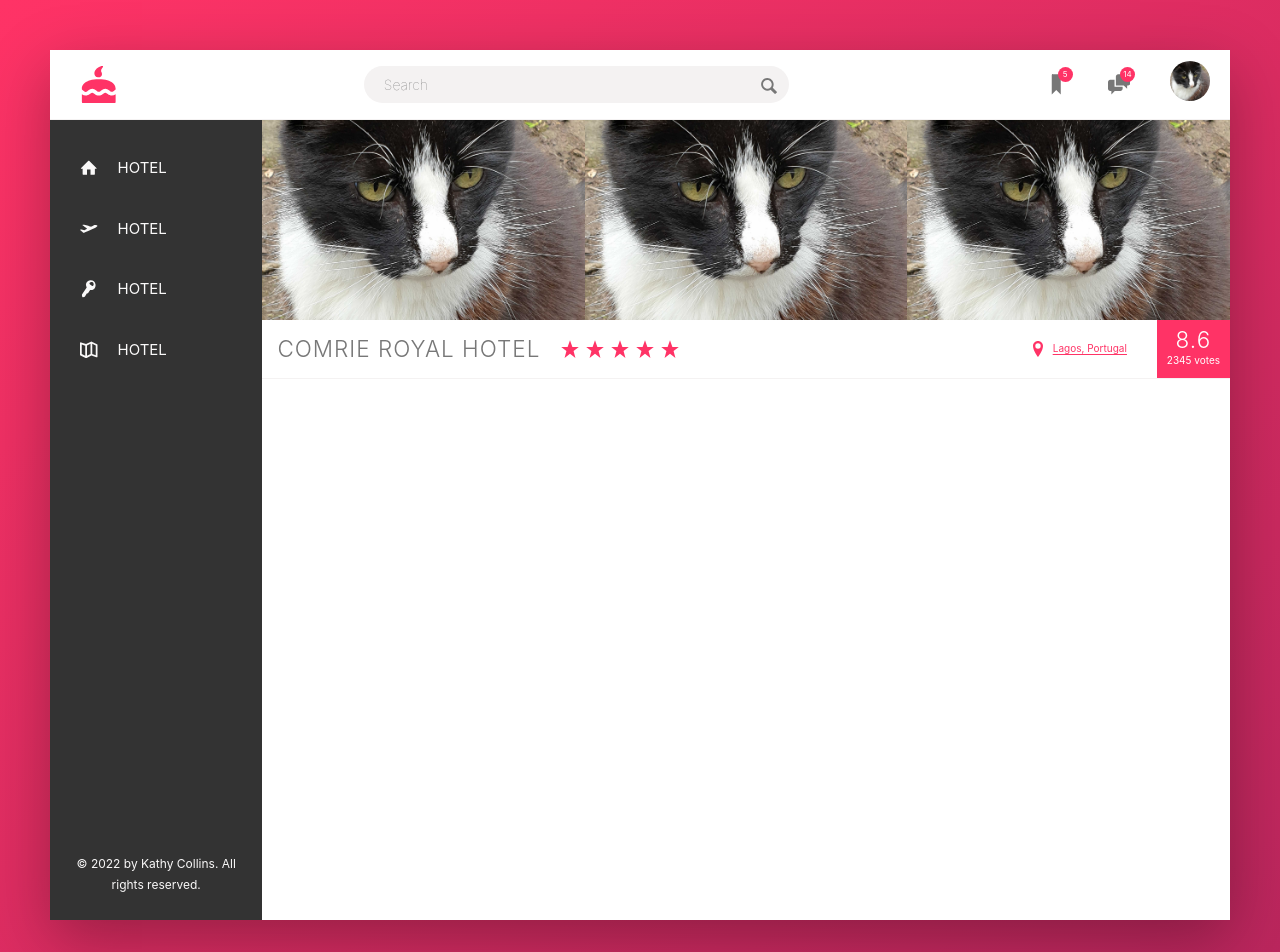
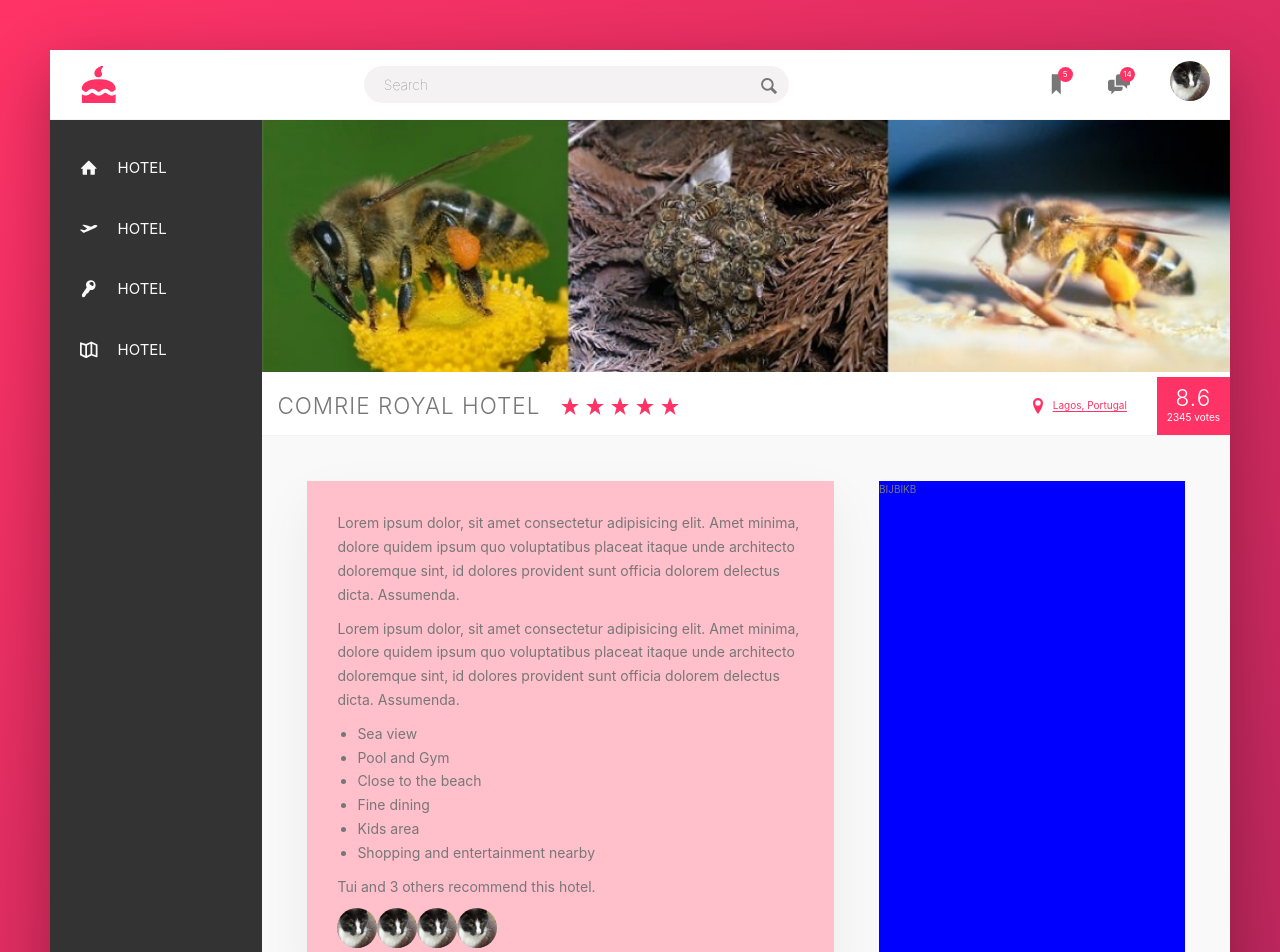
Before and after one commit to thenderson55/goldfinch-with-jest, a Next.js app: page /hotel in a window 1280 px wide. Shown: the top 952 px of the page. Built offline with nearby package versions, Linux system fonts and the light colour scheme.

Commit message:
bees image added

```diff
--- a/pages/hotel/index.module.scss
+++ b/pages/hotel/index.module.scss
@@ -221,17 +221,17 @@
 //////////////////////
 // HOTEL VIEW
 
+// .gallery {
+//   display: flex;
+// }
+// .gallery__photo {
+//   width: 100%;
+//   display: block;
+// }
+
 .hotelView {
-  height: 80rem;
   background-color: var(--color-white);
   flex: 1;
-
-  &Gallery {
-    display: flex;
-    width: 100%;
-    height: 25%;
-    position: relative;
-  }
 
   &Overview {
     display: flex;
@@ -292,42 +292,22 @@
       }
     }
   }
-}
 
-.inlineButton {
-  display: inline;
-  cursor: pointer;
-  color: var(--color-primary-light);
-  background: none;
-  color: inherit;
-  border: none;
-  padding: 0;
-  font: inherit;
-  cursor: pointer;
-  outline: inherit;
-  text-decoration: underline;
-  text-underline-offset: 0.2rem;
-  transition: all 0.2s;
+  &Detail {
+    display: flex;
+    background-color: var(--color-grey-light-1);
+    padding: 4.5rem;
+  }
 
-  &:hover {
-    color: var(--color-grey-dark-1);
-    animation: pulsate 1s infinite;
+  &Description {
+    background-color: pink;
+    flex: 0 0 60%;
+    margin-right: 4.5rem;
+    padding: 3rem;
+    box-shadow: var(--shadow-light);
+  }
+  &UserReviews {
+    background-color: blue;
+    flex: 1;
   }
 }
-
-@keyframes pulsate {
-  0% {
-    transform: scale(1);
-    box-shadow: none;
-  }
-
-  50% {
-    transform: scale(1.05);
-    box-shadow: 0 1rem 4rem rgba(0, 0, 0, 0.25);
-  }
-
-  100% {
-    transform: scale(1);
-    box-shadow: none;
-  }
-}
--- a/pages/hotel/index.tsx
+++ b/pages/hotel/index.tsx
@@ -5,6 +5,8 @@ import Image from "next/image";
 import SvgMagnifyingGlass from "../../svgs/SvgMagnifyingGlass";
 import SvgCake from "../../svgs/SvgCake";
 import seamus from "../../public/seamus.jpg";
+import bees from "../../public/bees.png";
+
 import SvgBookmark from "../../svgs/SvgBookmark";
 import SvgChat from "../../svgs/SvgChat";
 import SvgHome from "../../svgs/SvgHome";
@@ -54,7 +56,6 @@ function Hotel() {
                   width={40}
                   // layout="fill"
                   objectFit="cover"
-                  className={styles.userNavAvatarBox}
                 />
               </div>
             </div>
@@ -103,22 +104,11 @@ function Hotel() {
           <main className={styles.hotelView}>
             <div className={styles.hotelViewGallery}>
               <Image
-                src={seamus}
-                alt="cat"
-                placeholder="blur"
-                objectFit="cover"
-                className={styles.hotelViewImage}
-              />
-              <Image
-                src={seamus}
-                alt="cat"
-                placeholder="blur"
-                objectFit="cover"
-                className={styles.hotelViewImage}
-              />
-              <Image
-                src={seamus}
-                alt="cat"
+                src={bees}
+                alt="bees"
+                // height={150}
+                // width={150}
+                // sizes="50vw"
                 placeholder="blur"
                 objectFit="cover"
                 className={styles.hotelViewImage}
@@ -138,9 +128,7 @@ function Hotel() {
               <div className={styles.hotelViewOverviewInfo}>
                 <div className={styles.hotelViewOverviewInfoLocation}>
                   <SvgLocationPin className={styles.hotelViewOverviewIcon} />
-                  <button className={styles.inlineButton}>
-                    Lagos, Portugal
-                  </button>
+                  <button className="pulsatingButton">Lagos, Portugal</button>
                 </div>
                 <div className={styles.hotelViewOverviewInfoVotes}>
                   <span className={styles.hotelViewOverviewInfoVotesText}>
@@ -149,6 +137,70 @@ function Hotel() {
                   <span>2345 votes</span>
                 </div>
               </div>
+            </div>
+            <div className="detail">
+              <div className="description">
+                <p>
+                  Lorem ipsum dolor, sit amet consectetur adipisicing elit. Amet
+                  minima, dolore quidem ipsum quo voluptatibus placeat itaque
+                  unde architecto doloremque sint, id dolores provident sunt
+                  officia dolorem delectus dicta. Assumenda.
+                </p>
+                <p>
+                  Lorem ipsum dolor, sit amet consectetur adipisicing elit. Amet
+                  minima, dolore quidem ipsum quo voluptatibus placeat itaque
+                  unde architecto doloremque sint, id dolores provident sunt
+                  officia dolorem delectus dicta. Assumenda.
+                </p>
+                <ul className="list">
+                  <li className="list-item">Sea view</li>
+                  <li className="list-item">Pool and Gym</li>
+                  <li className="list-item">Close to the beach</li>
+                  <li className="list-item">Fine dining</li>
+                  <li className="list-item">Kids area</li>
+                  <li className="list-item">
+                    Shopping and entertainment nearby
+                  </li>
+                </ul>
+                <div className={styles.hotelViewOverviewRecommend}>
+                  <p>Tui and 3 others recommend this hotel.</p>
+                  <div className={styles.userNavAvatarBox}>
+                    <Image
+                      src={seamus}
+                      alt="cat"
+                      placeholder="blur"
+                      objectFit="cover"
+                      height={40}
+                      width={40}
+                    />
+                    <Image
+                      src={seamus}
+                      alt="cat"
+                      placeholder="blur"
+                      objectFit="cover"
+                      height={40}
+                      width={40}
+                    />
+                    <Image
+                      src={seamus}
+                      alt="cat"
+                      placeholder="blur"
+                      objectFit="cover"
+                      height={40}
+                      width={40}
+                    />
+                    <Image
+                      src={seamus}
+                      alt="cat"
+                      height={40}
+                      width={40}
+                      placeholder="blur"
+                      objectFit="cover"
+                    />
+                  </div>
+                </div>
+              </div>
+              <div className="user-reviews">BIJBIKB</div>
             </div>
           </main>
           {/* CONTENT
--- /dev/null
+++ b/sass/components/_buttons.scss
@@ -0,0 +1,45 @@
+@import "../abstracts/functions";
+@import "../abstracts/mixins";
+@import "../abstracts/variables";
+
+@import "../base/animations";
+@import "../base/typography";
+@import "../base/utilities";
+
+.pulsatingButton {
+  display: inline;
+  cursor: pointer;
+  color: var(--color-primary-light);
+  background: none;
+  color: inherit;
+  border: none;
+  padding: 0;
+  font: inherit;
+  cursor: pointer;
+  outline: inherit;
+  text-decoration: underline;
+  text-underline-offset: 0.2rem;
+  transition: all 0.2s;
+
+  &:hover {
+    color: var(--color-grey-dark-1);
+    animation: pulsate 1s infinite;
+  }
+}
+
+@keyframes pulsate {
+  0% {
+    transform: scale(1);
+    box-shadow: none;
+  }
+
+  50% {
+    transform: scale(1.05);
+    box-shadow: 0 1rem 4rem rgba(0, 0, 0, 0.25);
+  }
+
+  100% {
+    transform: scale(1);
+    box-shadow: none;
+  }
+}
--- a/sass/global.scss
+++ b/sass/global.scss
@@ -5,6 +5,9 @@
 @import "./base/animations";
 @import "./base/typography";
 @import "./base/utilities";
+
+@import "./layout/layout";
+@import "./components/buttons";
 
 :root {
   --color-primary: #eb2f64;
@@ -24,6 +27,7 @@
   --color-grey-light-3: #ccc;
 
   --shadow-dark: 0 2rem 6rem rgba(0, 0, 0, 0.3);
+  --shadow-light: 0 2rem 5rem rgba(0, 0, 0, 0.06);
 }
 
 *,
--- /dev/null
+++ b/sass/layout/_layout.scss
@@ -0,0 +1,27 @@
+@import "../abstracts/functions";
+@import "../abstracts/mixins";
+@import "../abstracts/variables";
+
+@import "../base/animations";
+@import "../base/typography";
+@import "../base/utilities";
+
+.detail {
+  display: flex;
+  background-color: var(--color-grey-light-1);
+  padding: 4.5rem;
+}
+
+.description {
+  font-size: 1.4rem;
+  background-color: pink;
+  flex: 0 0 60%;
+  margin-right: 4.5rem;
+  padding: 3rem;
+  box-shadow: var(--shadow-light);
+}
+
+.user-reviews {
+  background-color: blue;
+  flex: 1;
+}
```
Also changed, not shown: public/bees.png (added).
